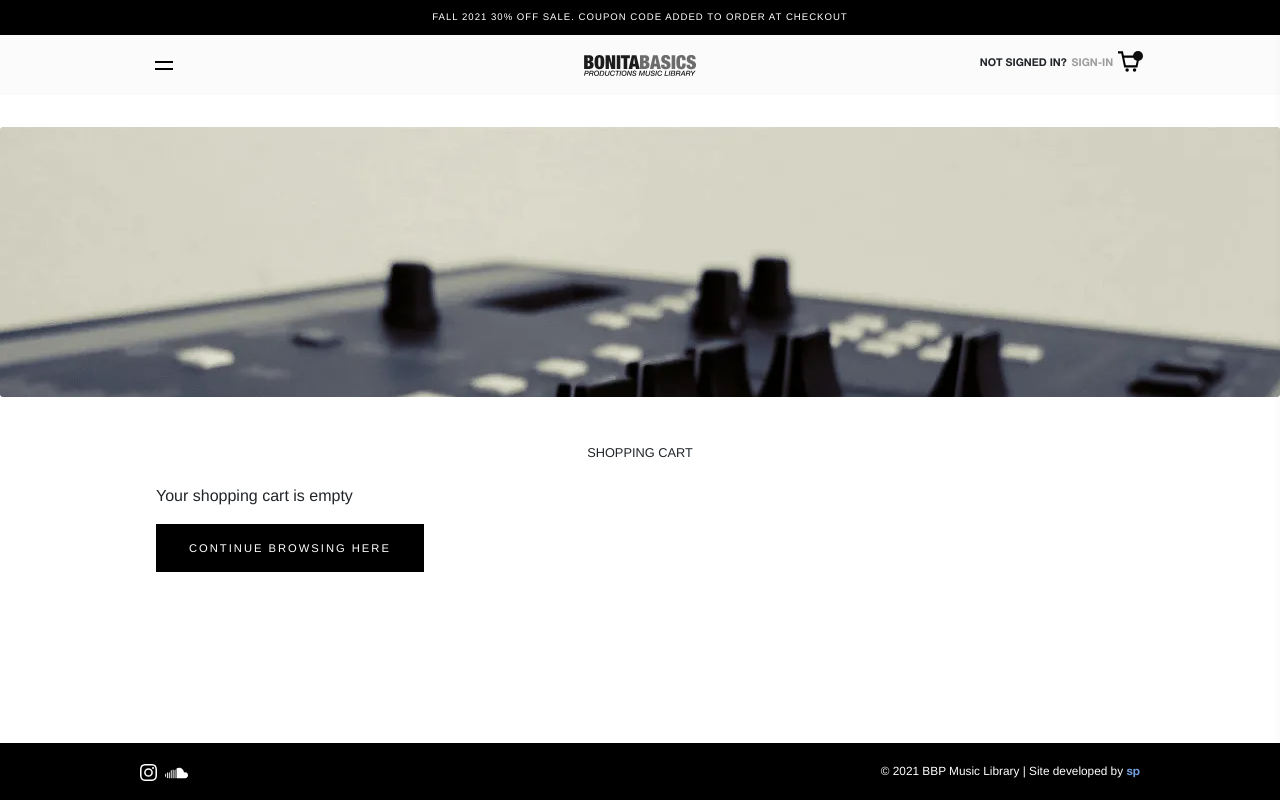
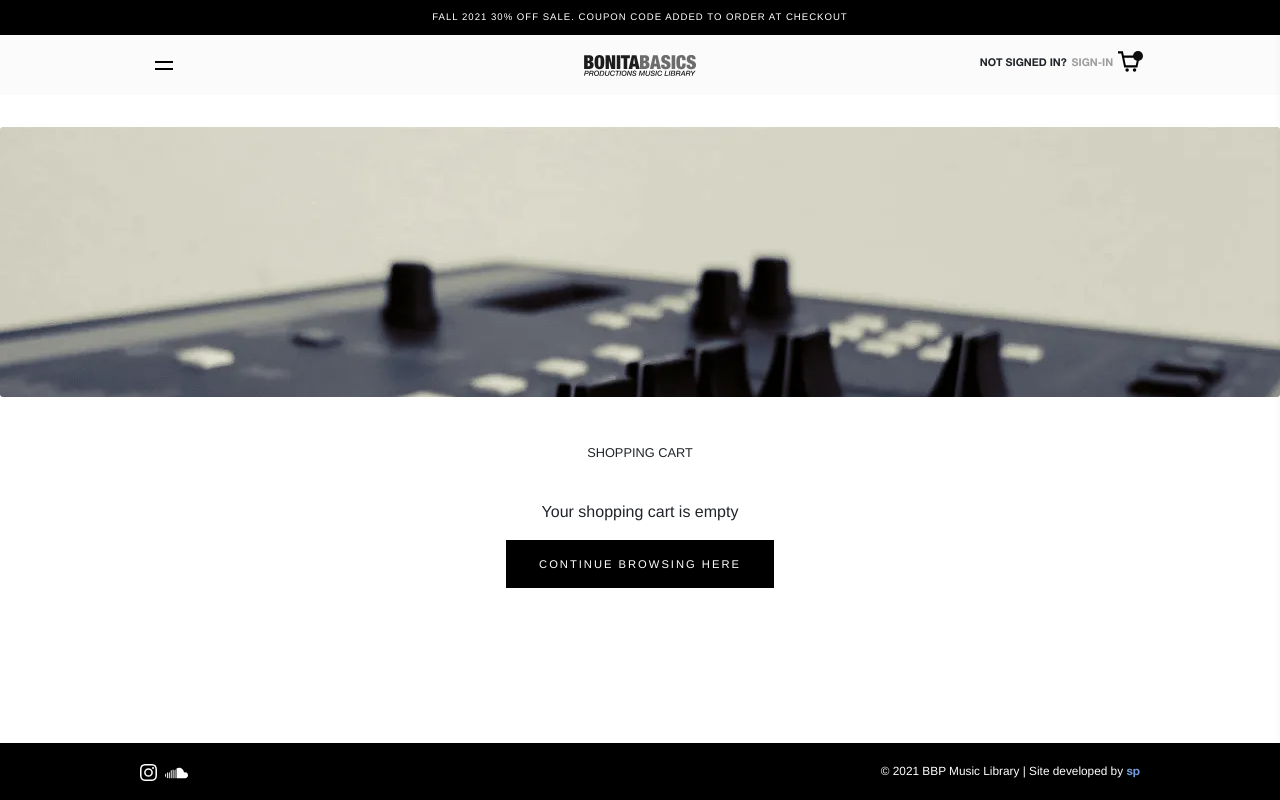
Before and after one commit to mrstevedev/bbpmusiclibrary, a Next.js app: page /cart in a window 1280 px wide. Built offline with nearby package versions, Linux system fonts and the light colour scheme.

Commit message:
Cart empty styles

```diff
--- a/styles/Cart.module.scss
+++ b/styles/Cart.module.scss
@@ -74,6 +74,11 @@
         width: 100%;
         text-align: right;
     }
+    .cart__empty {
+        margin: 1rem 0;
+        text-align: center;
+        font-weight: 100;
+    }
 }
 
 @media(max-width: 575px) {
```
